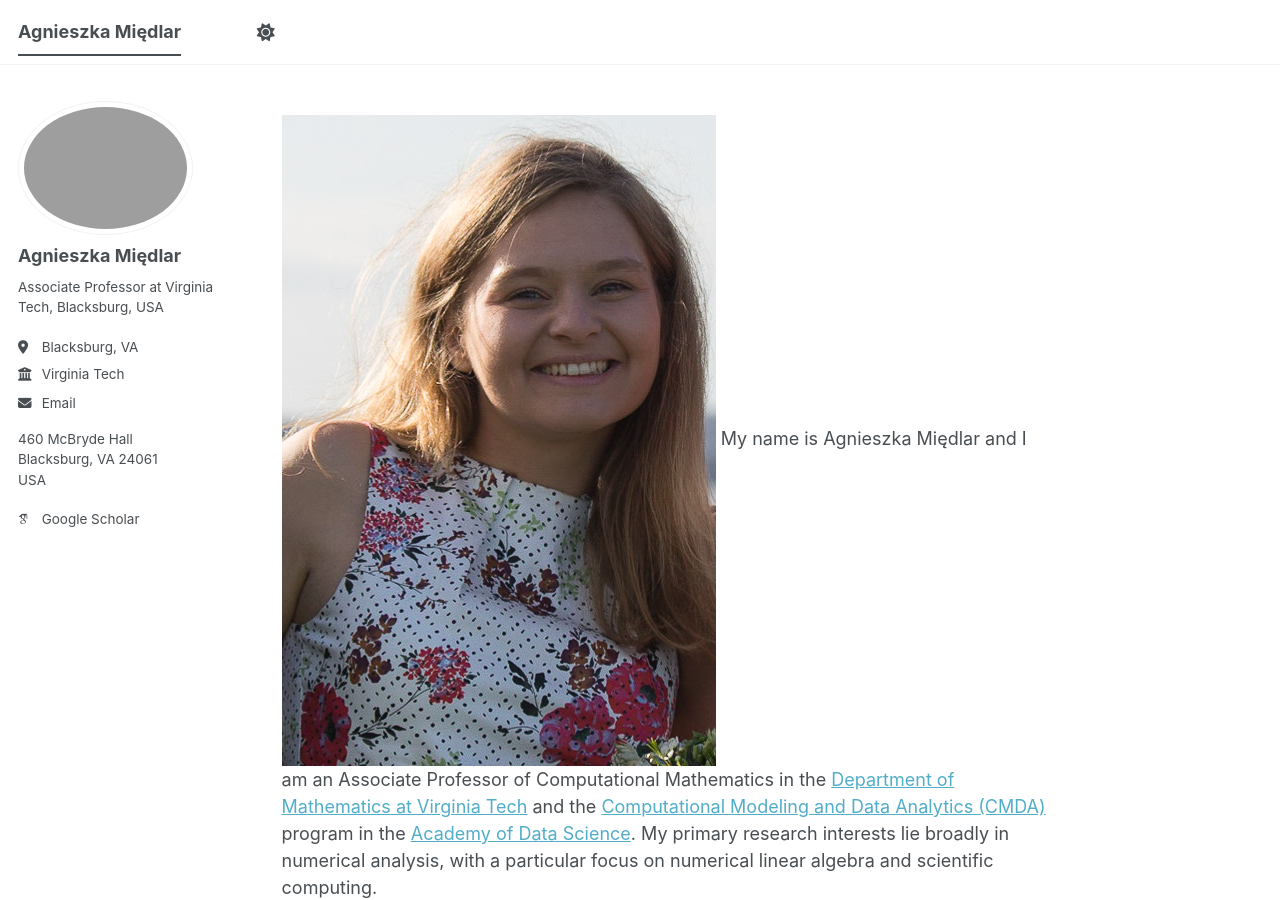
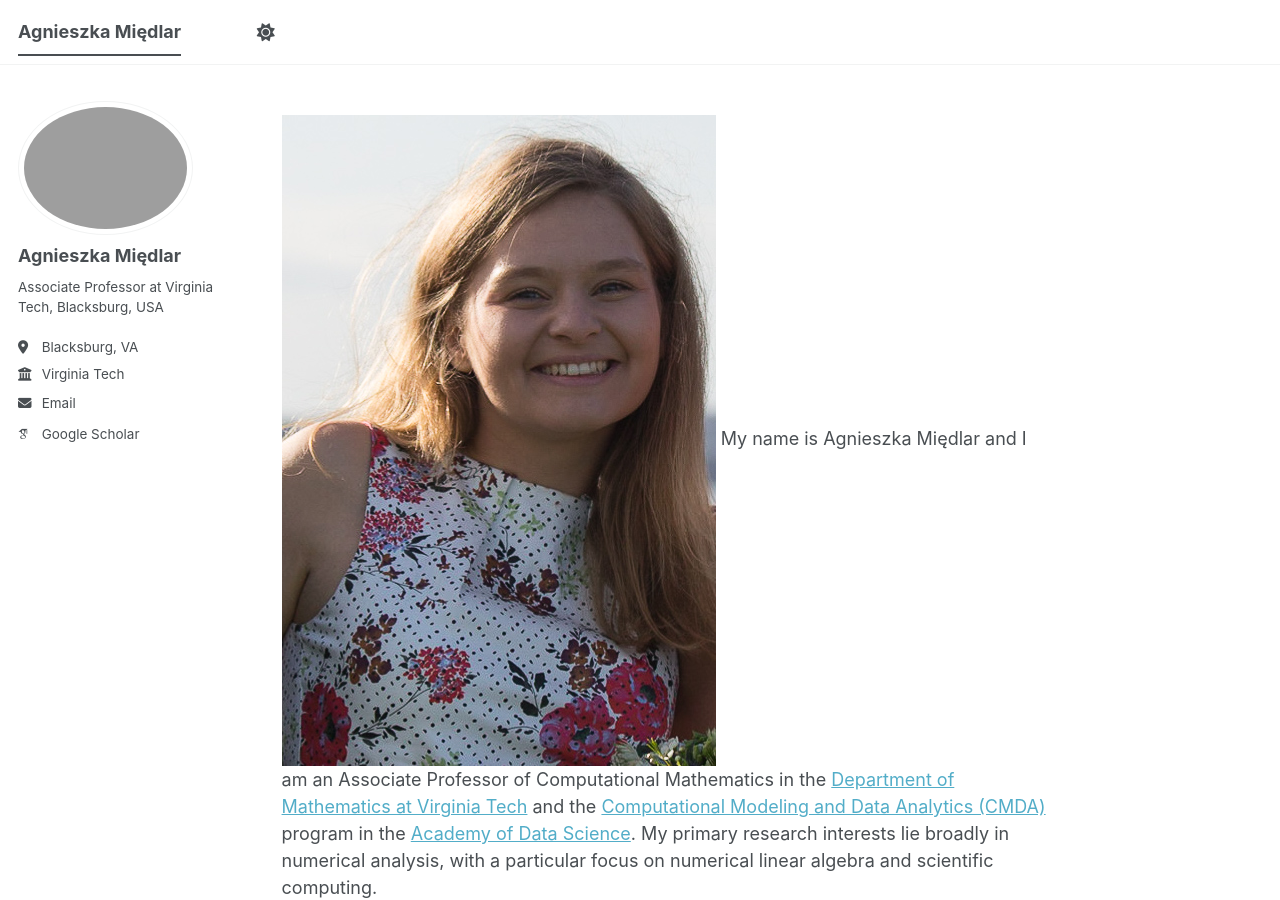
Before and after one commit to amiedlar/amiedlar.github.io, a Jekyll site: the page built from _pages/about.md, in a window 1280 px wide and 900 px high. Built offline with Jekyll 4.4.1, drawn with Linux system fonts in a browser that asks for light colours; some web fonts are replaced; a script bundle is joined from its source files by our own code; library files that are not in the unit come from our copies.

Commit message:
Update _config.yml
Reverse

```diff
--- a/_config.yml
+++ b/_config.yml
@@ -30,7 +30,7 @@ author:
   employer         : "Virginia Tech"
   uri              : # URL
   email            : "amiedlar@vt.edu"
-  address          : "460 McBryde Hall<br>Blacksburg, VA 24061<br>USA"
+  # address          : "460 McBryde Hall<br>Blacksburg, VA 24061<br>USA"
 
   # Academic websites
   academia         : # URL
```
